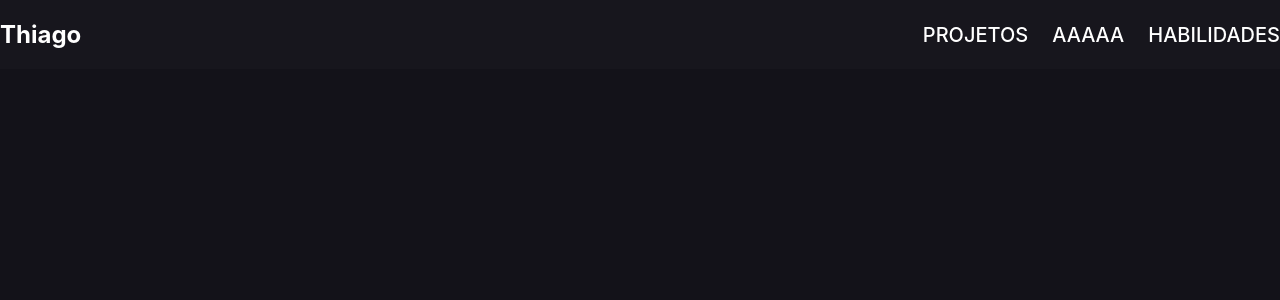
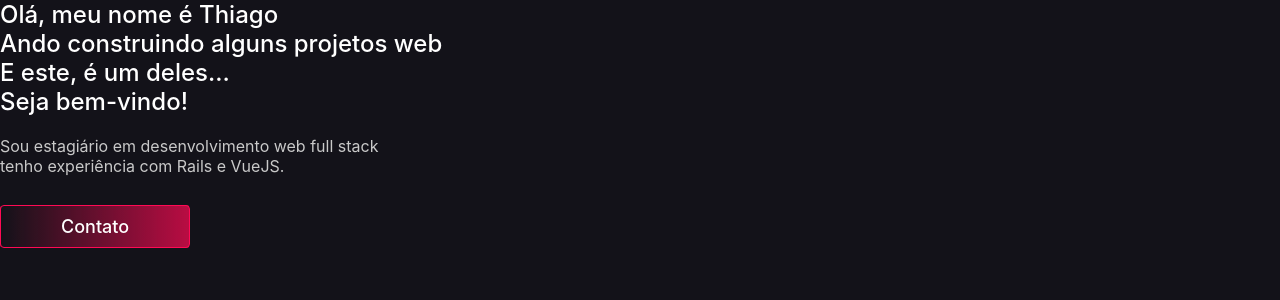
Before and after one commit to thiagows2/portfolio_react, a JavaScript app: page / in a window 1280 px wide. Shown: the top 300 px of the page. Built offline with nearby package versions, Linux system fonts and the light colour scheme; the HTML template or start-up script is replaced by a standard one.

Commit message:
introduction component

```diff
--- a/src/App.js
+++ b/src/App.js
@@ -1,10 +1,12 @@
+import Introduction from './components/Introduction';
 import Menu from './components/Menu'
 
 import './styles/global.css'
 
 function App() {
   return (
-    <Menu />
+    <Menu />,
+    <Introduction />
   );
 }
 
--- /dev/null
+++ b/src/components/Introduction/index.js
@@ -0,0 +1,24 @@
+import Heading from '../Heading'
+import Link from '../Link'
+
+import './styles.css'
+
+const Introduction = () => (
+  <section>
+    <Heading>
+      Olá, meu nome é Thiago <br />
+      Ando construindo alguns projetos web <br />
+      E este, é um deles...<br />
+      Seja bem-vindo!
+    </Heading>
+    <div className="introduction__description">
+      <p>
+        Sou estagiário em desenvolvimento web full stack<br />
+        tenho experiência com Rails e VueJS.
+      </p>
+    </div>
+    <Link title="Contato" link="mailto:thiagomarques408@gmail.com"/>
+  </section>
+)
+
+export default Introduction
--- /dev/null
+++ b/src/components/Introduction/styles.css
@@ -0,0 +1,10 @@
+.introduction__description {
+  margin: 20px 0 40px;
+  max-width: 500px;
+}
+
+.introduction__description > p {
+  font-size: 16px;
+  color: #c9c9c9;
+  line-height: 20px;
+}
```
